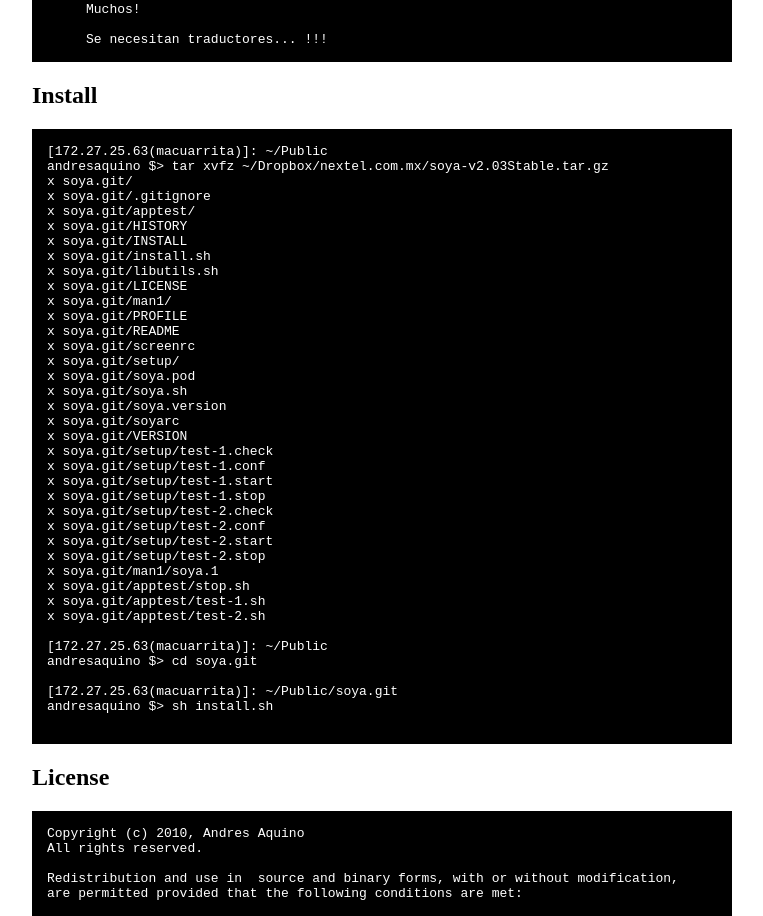
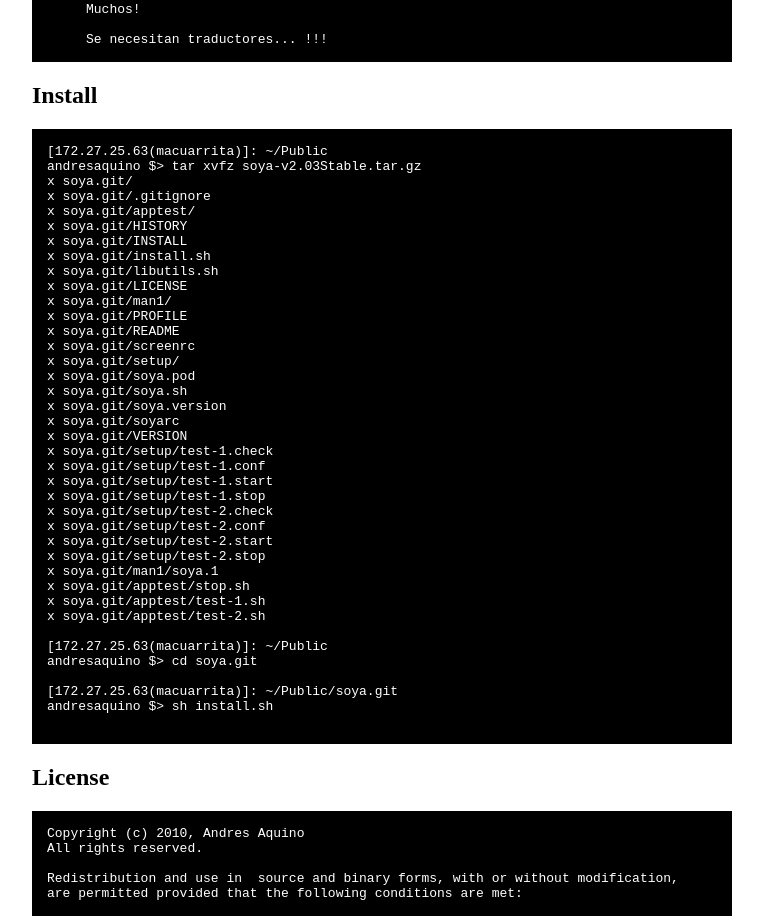
Before and after one commit to andresaquino/soya, a plain HTML site: page index.html in a window 1280 px wide. Shown: the part 1005-1921 px from the top of the page, without its empty margins (258-1021 px from the left). Drawn offline with Linux system fonts and the light colour scheme.

Commit message:
FIX: aouch, fxxx tm..

```diff
--- a/index.html
+++ b/index.html
@@ -106,7 +106,7 @@ BUGS
 <h2>Install</h2>
 <pre>
 [172.27.25.63(macuarrita)]: ~/Public
-andresaquino $> tar xvfz ~/Dropbox/nextel.com.mx/soya-v2.03Stable.tar.gz
+andresaquino $> tar xvfz soya-v2.03Stable.tar.gz
 x soya.git/
 x soya.git/.gitignore
 x soya.git/apptest/
```
